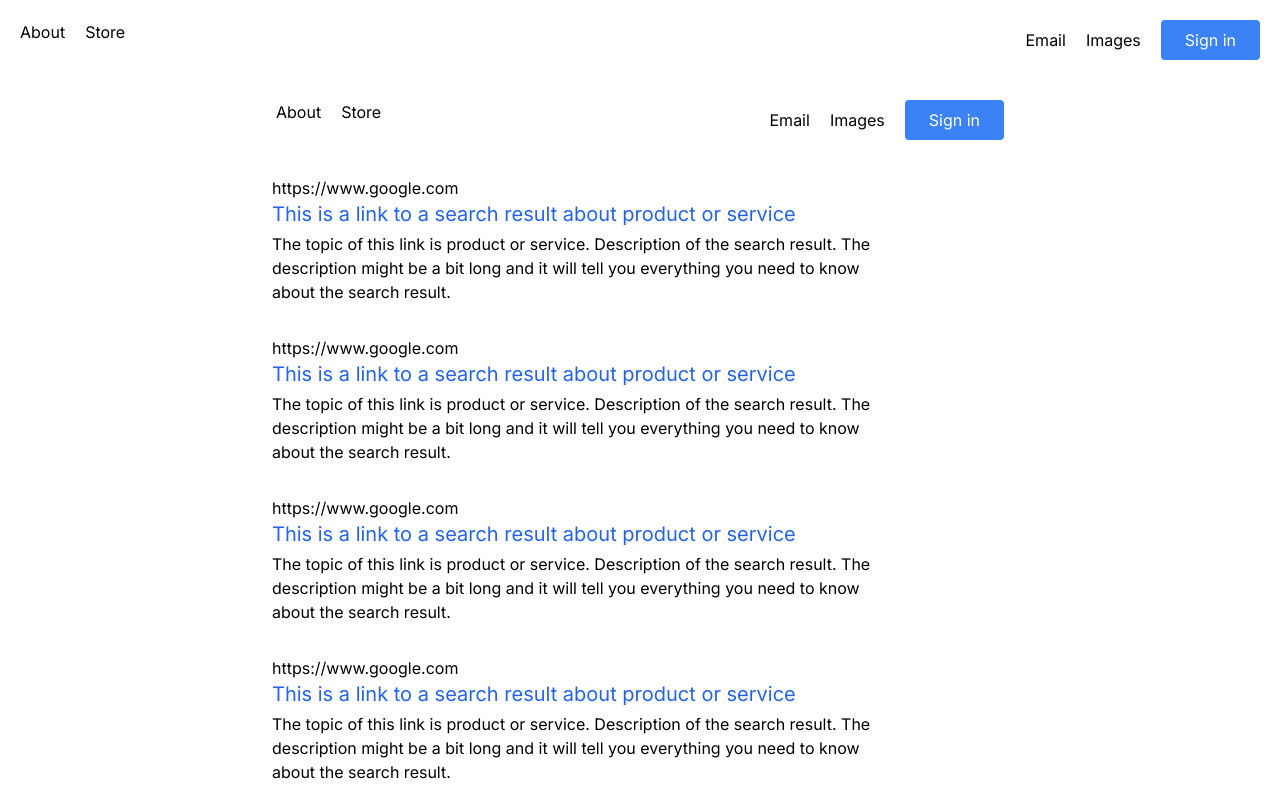
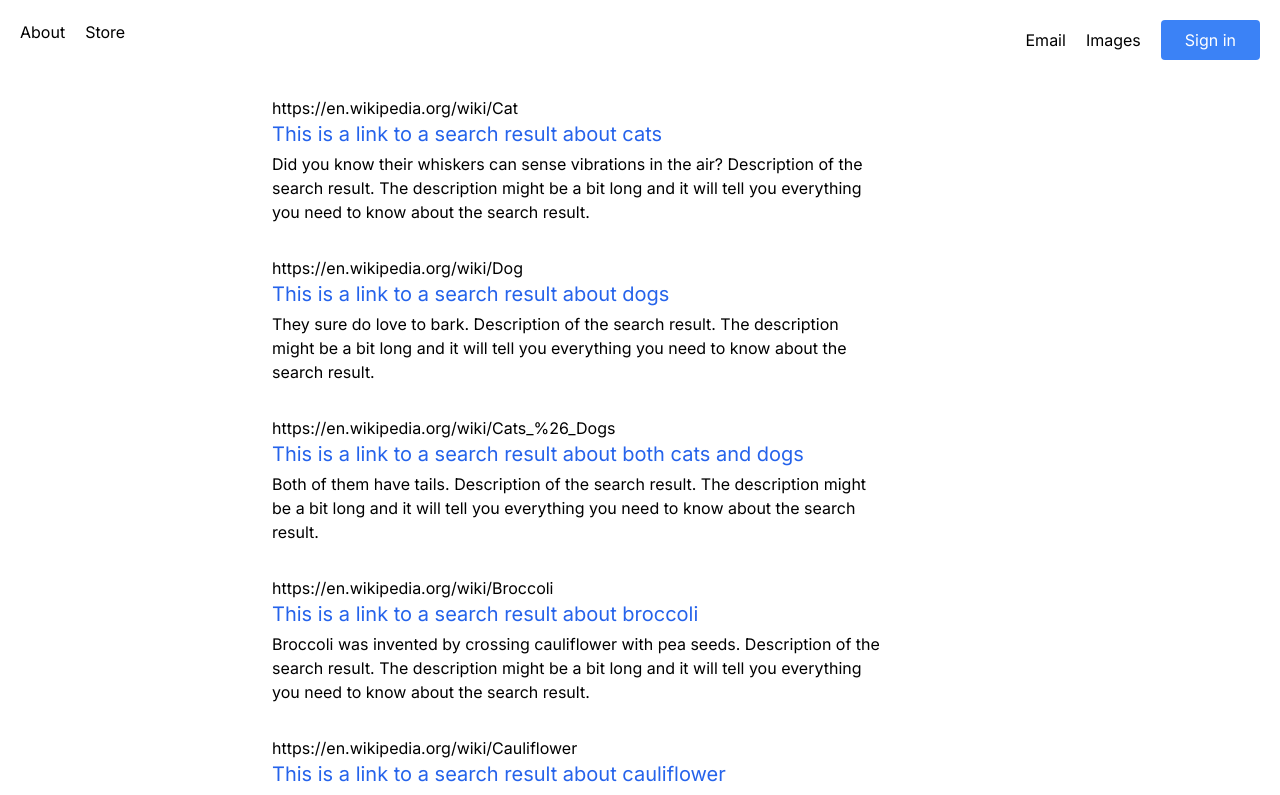
Before and after one commit to wugongyu/next-react-app, a Next.js app: page /results in a window 1280 px wide. Shown: the top 795 px of the page. Built offline with nearby package versions, Linux system fonts and the light colour scheme.

Commit message:
feat: mock data fetch

```diff
--- a/src/app/layout.tsx
+++ b/src/app/layout.tsx
@@ -1,3 +1,5 @@
+// The root layout is a Server Component by default and can not be set to a Client Component.
+
 import type { Metadata } from 'next';
 import { Inter } from 'next/font/google';
 import './globals.css';
@@ -18,7 +20,10 @@ export default function RootLayout({
   return (
     // Root layouts must contain html and body tags.
     <html lang="en">
-      <body className={inter.className}>
+      <body
+        className={inter.className}
+        suppressHydrationWarning={true}
+      >
         <PrimaryLayout>
           {children}
         </PrimaryLayout>
--- a/src/app/page.tsx
+++ b/src/app/page.tsx
@@ -1,9 +1,6 @@
-'use client'
-
 import Search from '@/components/utility/search/Search';
 import Image from 'next/image';
 import Link from 'next/link';
-import { useRouter } from 'next/navigation';
 
 const Home: React.FC<{}> = () => {
   return (
--- /dev/null
+++ b/src/app/results/error.tsx
@@ -0,0 +1,30 @@
+'use client' // Error components must be Client Components
+
+import { useEffect } from 'react'
+
+export default function Error({
+  error,
+  reset,
+}: {
+  error?: Error & { digest?: string }
+  reset?: () => void
+}) {
+  useEffect(() => {
+    // Log the error to an error reporting service
+    console.error(error)
+  }, [error])
+
+  return (
+    <div>
+      <h2>Something went wrong!</h2>
+      <button
+        onClick={
+          // Attempt to recover by trying to re-render the segment
+          () => reset && reset()
+        }
+      >
+        Try again
+      </button>
+    </div>
+  )
+}
--- a/src/app/results/layout.tsx
+++ b/src/app/results/layout.tsx
@@ -1,6 +1,4 @@
 import '../globals.css';
-import PrimaryLayout from '@/components/layouts/primary/PrimaryLayout';
-
 
 export default function RootLayout({
   children,
@@ -8,13 +6,8 @@ export default function RootLayout({
   children: React.ReactNode;
 }) {
   return (
-    // Root layouts must contain html and body tags.
-    <html lang="en">
-      <body>
-        <PrimaryLayout justify='items-start'>
-          {children}
-        </PrimaryLayout>
-      </body>
-    </html>
+    <div className='flex flex-col items-start'>
+       {children}
+    </div>
   );
 }
--- a/src/app/results/page.tsx
+++ b/src/app/results/page.tsx
@@ -1,18 +1,29 @@
 import SearchResult, { SearchResultProps } from "@/components/utility/search-result/SearchResult";
-import { mockSearchResultProps } from "@/components/utility/search-result/SearchResult.mocks";
+import database from '@/lib/search/database.json';
 
+async function getData() {
+  // const res = await fetch('https://api.example.com/...')
+  // The return value is *not* serialized
+  // You can return Date, Map, Set, etc.
 
-const ResultsPage: React.FC<{}> = () => {
+  // if (!res.ok) {
+  //   // This will activate the closest `error.js` Error Boundary
+  //   throw new Error('Failed to fetch data')
+  // }
+  console.log(database);
+  return database;
+}
+
+export default async function ResultsPage() {
+  const data = await getData();
   return (
     <section>
-      {[...new Array(6)].map((item, index) => (
+      {[...data].map((item, index) => (
         <SearchResult
           key={index}
-          {...mockSearchResultProps.base as SearchResultProps}
+          {...item as SearchResultProps}
         />
       ))}
     </section>
   )
 }
-
-export default ResultsPage;
--- a/src/components/utility/search/Search.tsx
+++ b/src/components/utility/search/Search.tsx
@@ -1,3 +1,6 @@
+// useRouter only be used inside client component
+'use client'
+
 import { useEffect, useState } from 'react';
 import { useRouter } from 'next/navigation';
 import styles from './Search.module.css';
@@ -9,9 +12,11 @@ export interface SearchProps {
 const Search: React.FC<SearchProps> = (props) => {
   const { searchText } = props;
   const router = useRouter();
-  const [searchTerm, setSearchTerm] = useState<string | undefined>('');
+  const [searchTerm, setSearchTerm] = useState<string>('');
   useEffect(() => {
-    setSearchTerm(searchText);
+    if(searchText) {
+      setSearchTerm(searchText)
+    }
   }, [searchText])
   return (
     <div>
@@ -34,7 +39,10 @@ const Search: React.FC<SearchProps> = (props) => {
           <button type='submit' className='btn-primary'>
             Google Search
           </button>
-          <button type='submit' className='btn-primary'>
+          <button
+            className='btn-primary'
+            onClick={() => alert('FEATURE COMING SOON!')}
+          >
             I&apos;m Feeling Lucky
           </button>
         </div>
--- /dev/null
+++ b/src/lib/search/database.json
@@ -0,0 +1,27 @@
+[
+  {
+    "url": "https://en.wikipedia.org/wiki/Cat",
+    "title": "This is a link to a search result about cats",
+    "text": "Did you know their whiskers can sense vibrations in the air?  Description of the search result. The description might be a bit long and it will tell you everything you need to know about the search result."
+  },
+  {
+    "url": "https://en.wikipedia.org/wiki/Dog",
+    "title": "This is a link to a search result about dogs",
+    "text": "They sure do love to bark.  Description of the search result. The description might be a bit long and it will tell you everything you need to know about the search result."
+  },
+  {
+    "url": "https://en.wikipedia.org/wiki/Cats_%26_Dogs",
+    "title": "This is a link to a search result about both cats and dogs",
+    "text": "Both of them have tails.  Description of the search result. The description might be a bit long and it will tell you everything you need to know about the search result."
+  },
+  {
+    "url": "https://en.wikipedia.org/wiki/Broccoli",
+    "title": "This is a link to a search result about broccoli",
+    "text": "Broccoli was invented by crossing cauliflower with pea seeds.  Description of the search result. The description might be a bit long and it will tell you everything you need to know about the search result."
+  },
+  {
+    "url": "https://en.wikipedia.org/wiki/Cauliflower",
+    "title": "This is a link to a search result about cauliflower",
+    "text": "Who invented cauliflower?  Description of the search result. The description might be a bit long and it will tell you everything you need to know about the search result."
+  }
+]
--- /dev/null
+++ b/src/lib/search/types.ts
@@ -0,0 +1,5 @@
+export interface SearchDataProps {
+  url: string;
+  title: string;
+  text: string;
+}
```
Also changed, not shown: src/components/utility/search-result/SearchResult.tsx (+2 -5 lines), 1 other file (tests, documents, lock files or other folders).
